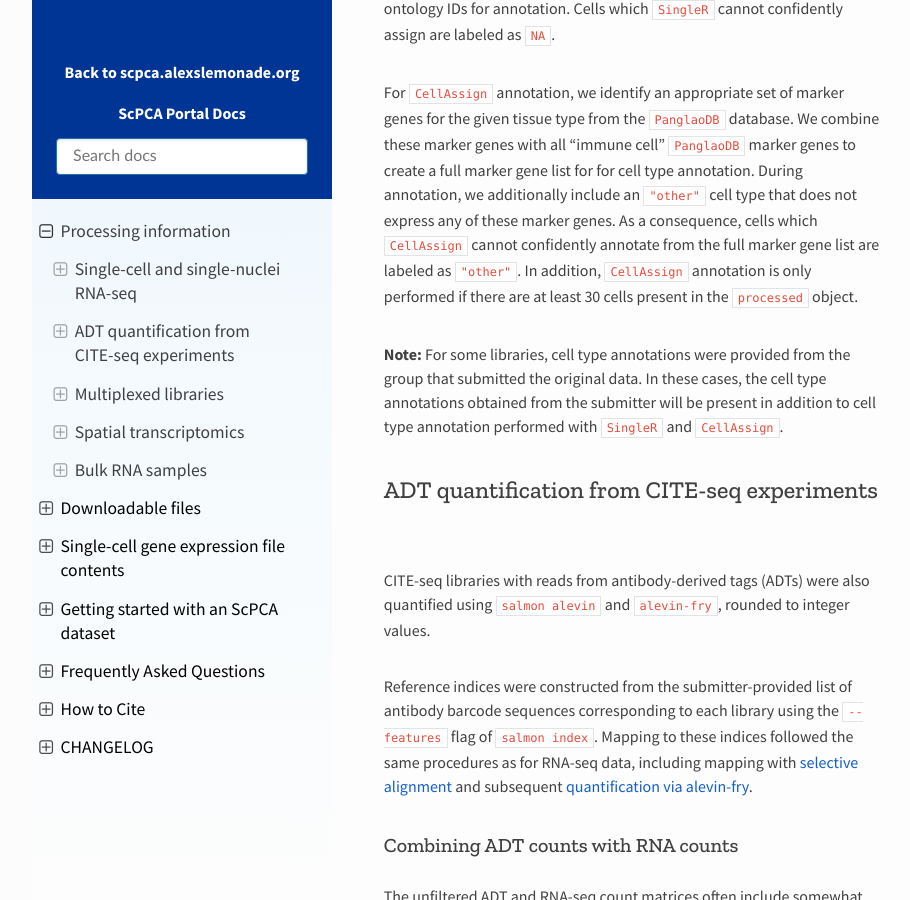
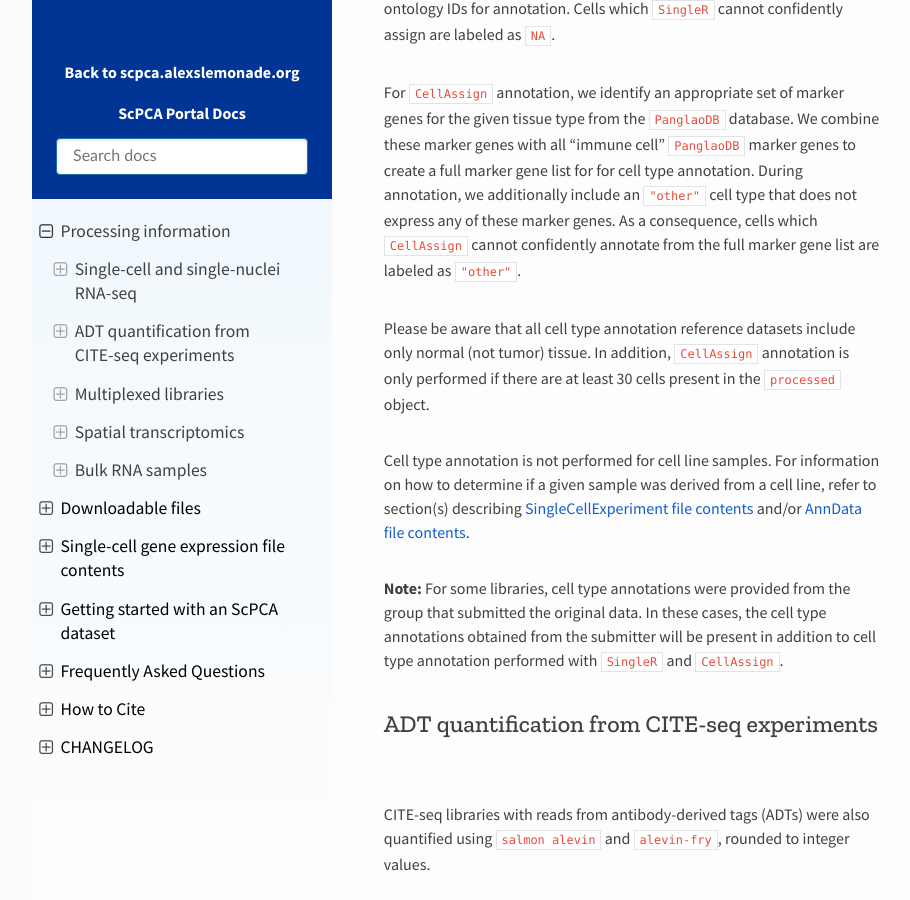
Before and after one commit to DongzeHE/scpca-docs, a Sphinx documentation site: the page built from docs/processing_information.md, in a window 1280 px wide and 900 px high, scrolled down 3190 px. Shown: the whole window, without its empty margins (158-1068 px from the left). Built offline with Sphinx 7.4.7 and the Read the Docs theme 2.0.0, drawn with Linux system fonts in a browser that asks for light colours.

Commit message:
resolve conflict

```diff
--- a/docs/processing_information.md
+++ b/docs/processing_information.md
@@ -83,7 +83,12 @@
 We combine these marker genes with all "immune cell" `PanglaoDB` marker genes to create a full marker gene list for for cell type annotation.
 During annotation, we additionally include an `"other"` cell type that does not express any of these marker genes.
 As a consequence, cells which `CellAssign` cannot confidently annotate from the full marker gene list are labeled as `"other"`.
+
+Please be aware that all cell type annotation reference datasets include only normal (not tumor) tissue.
 In addition, `CellAssign` annotation is only performed if there are at least 30 cells present in the `processed` object.
+
+Cell type annotation is not performed for cell line samples.
+For information on how to determine if a given sample was derived from a cell line, refer to section(s) describing {ref}`SingleCellExperiment file contents <sce_file_contents:singlecellexperiment sample metadata>` and/or {ref}`AnnData file contents <sce_file_contents:anndata cell metrics>`.
 
 **Note:** For some libraries, cell type annotations were provided from the group that submitted the original data.
 In these cases, the cell type annotations obtained from the submitter will be present in addition to cell type annotation performed with `SingleR` and `CellAssign`.
```
